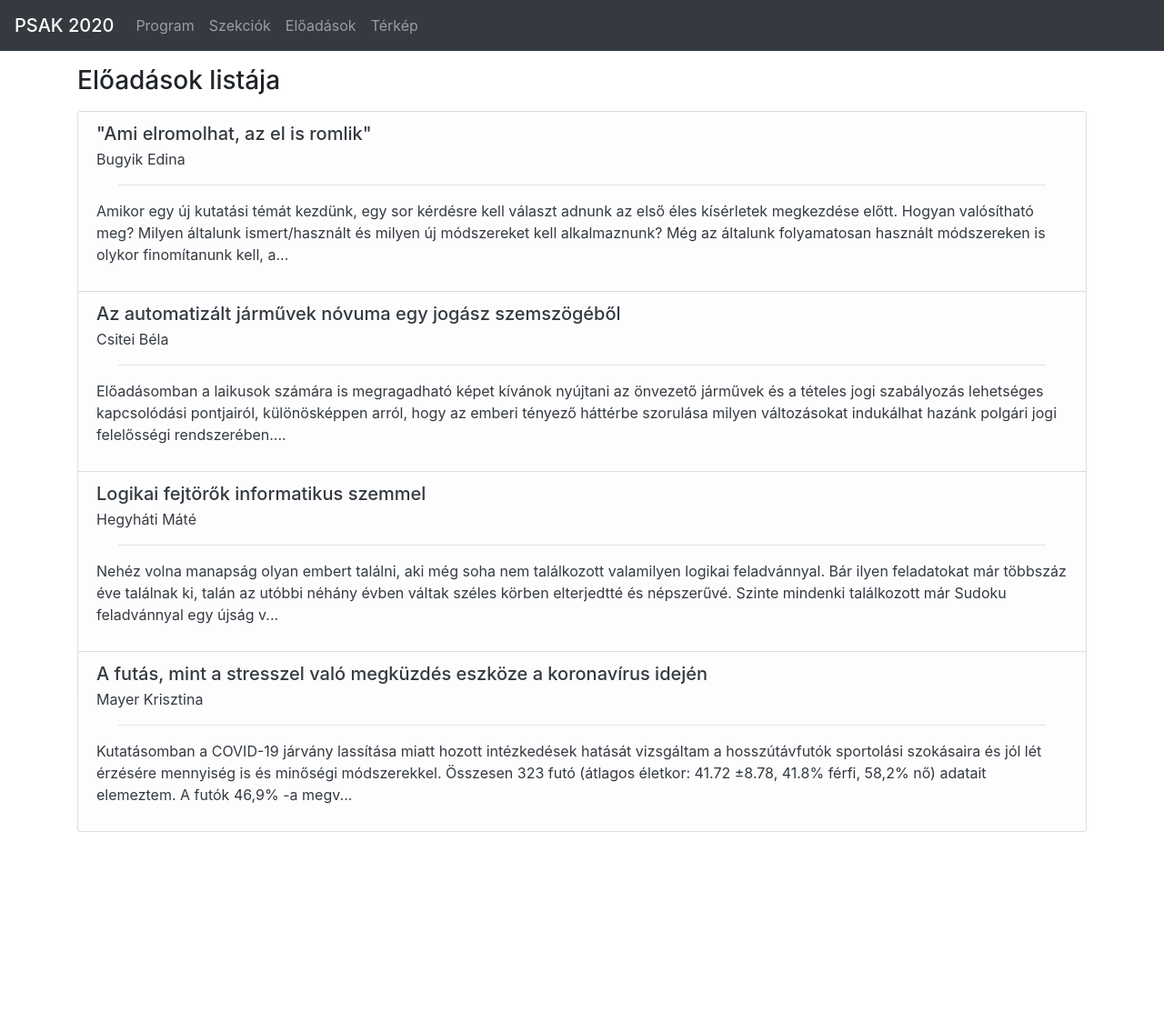
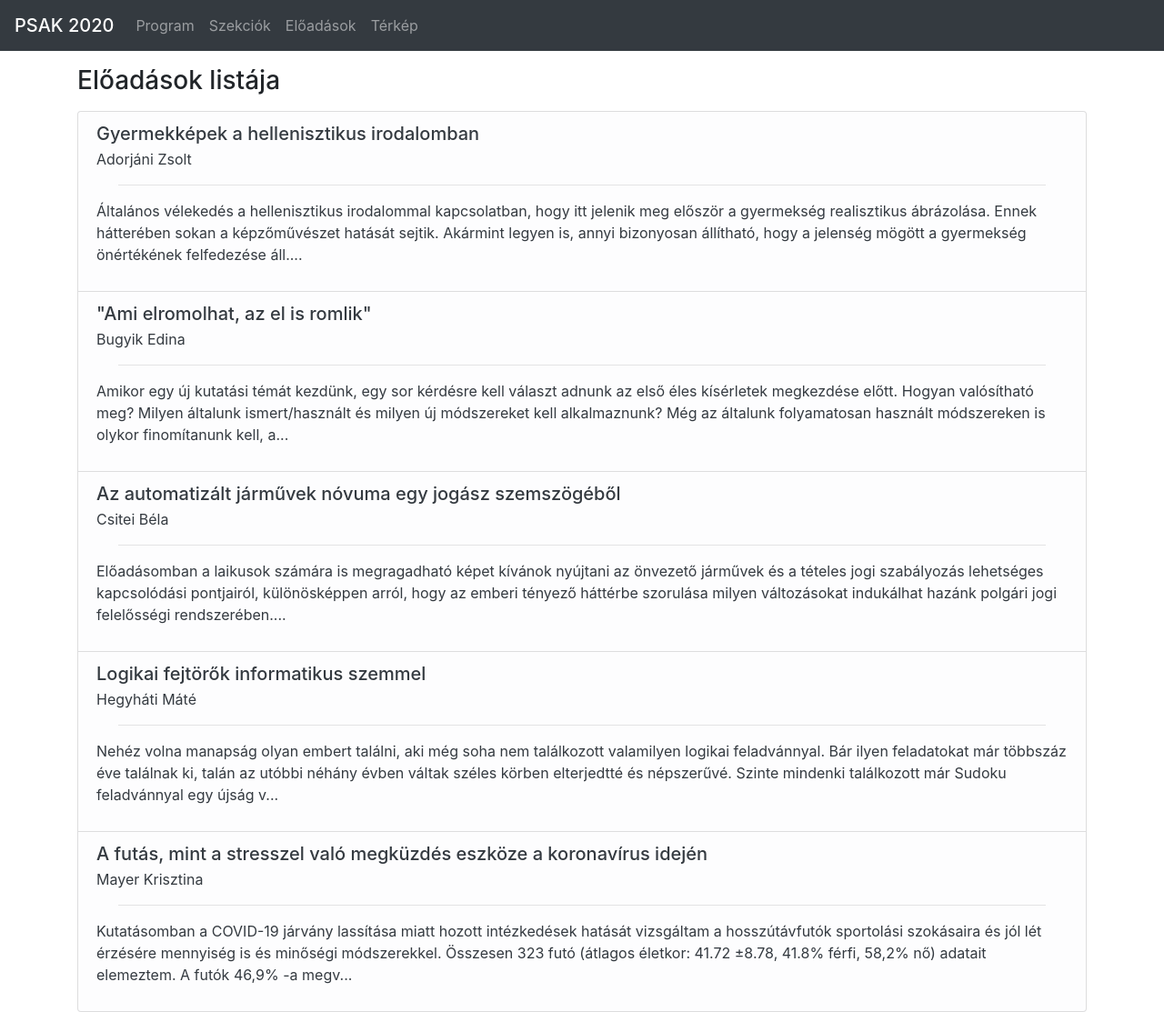
Before and after one commit to hegyhati/psak_2020, a Jekyll site: the page built from presentations.html, in a window 1280 px wide. Shown: the whole page at 91% size. Built offline with Jekyll 4.4.1, drawn with Linux system fonts in a browser that asks for light colours; before the commit the page ends 915 px from its top, so only the background shows below that.

Commit message:
Adorjani_Zsolt

```diff
--- /dev/null
+++ b/_presentations/Adorjani_Zsolt.md
@@ -0,0 +1,6 @@
+---
+presenter: Adorjáni Zsolt
+title: Gyermekképek a hellenisztikus irodalomban
+---
+
+Általános vélekedés a hellenisztikus irodalommal kapcsolatban, hogy itt jelenik meg először a gyermekség realisztikus ábrázolása. Ennek hátterében sokan a képzőművészet hatását sejtik. Akármint legyen is, annyi bizonyosan állítható, hogy a jelenség mögött a gyermekség önértékének felfedezése áll. Előadásomban a gyermek irodalmi ábrázolásának legemlékezetesebb példáiból szemezgetek (Kallimachos Hyllosa és Artemise, Apollónios Rhodios és Moschos Erósa, Theokritos kis Héraklése). Valamennyi bővelkedik humoros mozzanatokban, ami a témát különösen alkalmassá teszi tudománynépszerűsítő előadásban történő bemutatásra.
```
Also changed, not shown: _data/program.json (+4 -4 lines).
